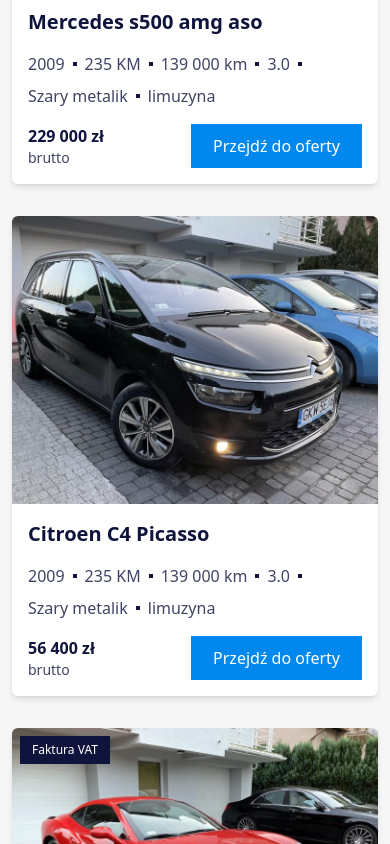
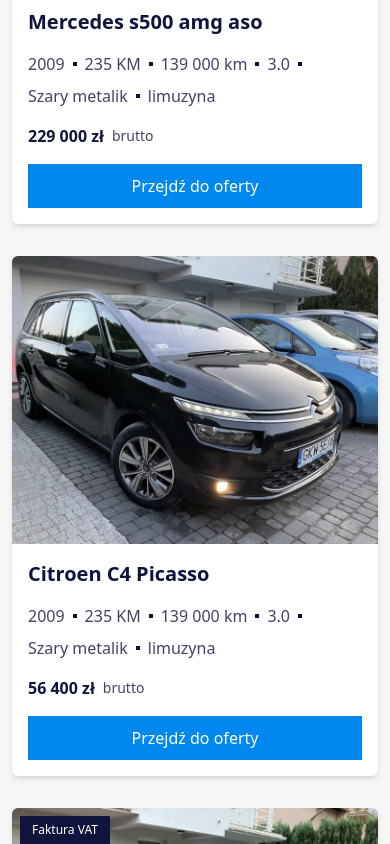
Before and after one commit to grzegorzpokorski/autodealer, a Next.js app: page / in a window 390 px wide. Shown: the part 2980-3824 px from the top of the page. Built offline with nearby package versions, Linux system fonts and the light colour scheme.

Commit message:
fix: change offer footer

```diff
--- a/src/components/blocks/Offer/OfferFooter/OfferFooter.tsx
+++ b/src/components/blocks/Offer/OfferFooter/OfferFooter.tsx
@@ -7,7 +7,7 @@
 };
 
 export const OfferFooter = ({ children }: Props) => (
-  <footer className="flex flex-row justify-between items-center px-4">
+  <footer className="flex flex-col gap-4 md:flex-row md:justify-between md:items-center px-4">
     {children}
   </footer>
 );
--- a/src/components/blocks/Offer/OfferFooter/OfferFooterPriceTag.tsx
+++ b/src/components/blocks/Offer/OfferFooter/OfferFooterPriceTag.tsx
@@ -6,7 +6,7 @@
 };
 
 export const OfferFooterPriceTag = ({ price, type }: Props) => (
-  <p className="flex flex-col font-bold">
+  <p className="flex flex-row md:flex-col gap-2 md:gap-0 items-center md:items-start font-bold">
     {formatCurrency(price)}
     <span className="font-normal text-secondary/80 text-sm">{type}</span>
   </p>
```
